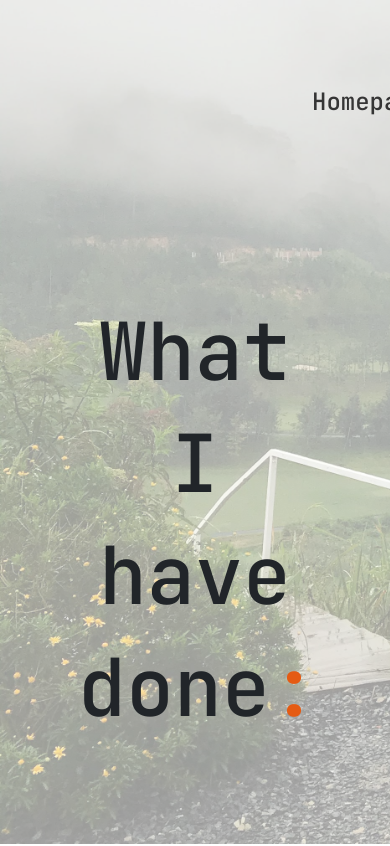
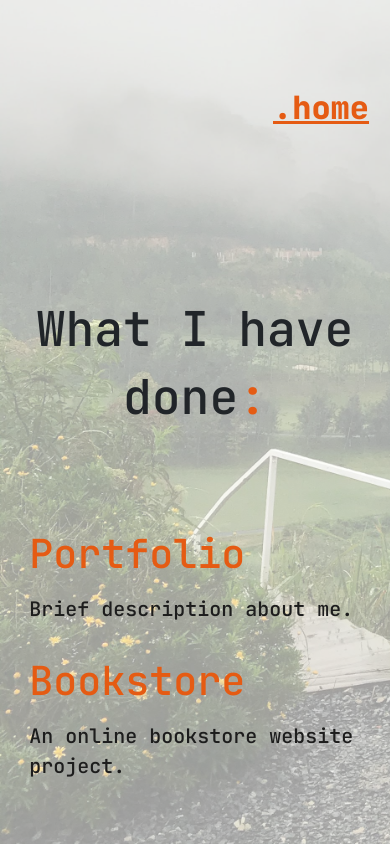
Before and after one commit to thienhieu215/portfolio, a React (Create React App) app: page /work in a window 390 px wide. Shown: the top 846 px of the page. Built offline with nearby package versions, Linux system fonts and the light colour scheme.

Commit message:
responsive design for pages

```diff
--- a/src/components/BackHomeBtn/BackHome.module.scss
+++ b/src/components/BackHomeBtn/BackHome.module.scss
@@ -3,23 +3,33 @@
   .logoInner {
     position: fixed;
     top: 10%;
+    @media only screen and (max-width: 426px) {
+      left: 70%;
+    }
     z-index: 999;
-    font-size: 1.5em;
+    font-size: 2em;
     a {
-      text-decoration: none;
-      // font-size: 1.5em;
+      text-decoration: underline;
       font-family: "JetBrains Mono", monospace;
-      color: #353535;
+      font-weight: 800;
+      color: #e55b13;
     }
     .labelHomepage::before {
       content: "";
     }
-    .labelHomepage:hover::before {
-      content: "back to ";
-      font-size: 0.75em;
+    @media only screen and (min-width: 425px) {
+      .labelHomepage:hover::before {
+        content: "back to ";
+        font-size: 0.75em;
+      }
+      .labelHomepage::after {
+        content: "Homepage.";
+      }
     }
-    .labelHomepage::after {
-      content: "Homepage.";
+    @media only screen and (max-width: 426px) {
+      .labelHomepage::after {
+        content: ".home";
+      }
     }
     .animation {
       animation-duration: 0.6s;
@@ -38,7 +48,7 @@
       transition-delay: 0s;
     }
     .hover:hover {
-      color: #E55B13;
+      color: #e55b13;
     }
   }
 }
--- a/src/components/ScrollTopBtn/ScrollTop.module.scss
+++ b/src/components/ScrollTopBtn/ScrollTop.module.scss
@@ -1,6 +1,9 @@
 .btn {
   position: fixed;
   bottom: 30px;
+  @media only screen and (max-width: 426px) {
+    right: 30px;
+  }
   right: 60px;
   background: black;
   color: whitesmoke;
--- a/src/pages/About.tsx
+++ b/src/pages/About.tsx
@@ -8,7 +8,7 @@ import HomeBtn from '../components/BackHomeBtn/BackHome'
 const About = () => {
 
   return (
-    <div className={style.about}>
+    <div className={style.page}>
       <div className={style.maxWidth}>
         <HomeBtn />
         <div className={style.topBottomMargin}>
--- a/src/pages/Contact.tsx
+++ b/src/pages/Contact.tsx
@@ -10,7 +10,7 @@ import HomeBtn from '../components/BackHomeBtn/BackHome'
 const Contact = () => {
 
   return (
-    <div className={style.contact}>
+    <div className={style.page}>
       <div className={style.maxWidth}>
         <HomeBtn />
         <div className={style.topBottomMargin}>
--- a/src/pages/Page.module.scss
+++ b/src/pages/Page.module.scss
@@ -17,7 +17,7 @@
     }
     .labelHello:hover::after {
       content: "About";
-      color: #E55B13;
+      color: #e55b13;
     }
     .labelHello::after {
       content: "Hello.";
@@ -25,7 +25,7 @@
     }
     .labeliam:hover::after {
       content: "Work";
-      color: #E55B13;
+      color: #e55b13;
     }
     .labeliam::after {
       content: "I am";
@@ -33,7 +33,7 @@
     }
     .labelName:hover::after {
       content: "Contact";
-      color: #E55B13;
+      color: #e55b13;
     }
     .labelName::after {
       content: "Hieu Ng";
@@ -63,7 +63,8 @@
   }
 }
 
-.about {
+@media only screen and (min-width: 425px) {
+  .page {
     width: 100%;
     overflow: hidden;
     .bgphoto {
@@ -107,86 +108,13 @@
           object-fit: cover;
         }
         .maxWidth70 {
+          margin-top: 35vh;
           max-width: 70%;
           margin-right: auto;
           margin-left: auto;
           text-align: left;
-        .fontLarge {
-          font-family: "JetBrains Mono", monospace;
-          font-weight: 500;
-          line-height: 200%;
-          font-size: 25px;
-          margin-bottom: 4vh;
-          color: #E55B13;
-        }
-        .text {
-          font-family: "JetBrains Mono", monospace;
-          font-weight: 500;
-          font-size: 20px;
-          line-height: 200%;
-          color: #1d1d1d;
-        }
-        .fontLarge a {
-          color: #E55B13;
-        }
-        .text a {
-          color: #E55B13;
-        }
-      }
-    }
-  }
-}
-
-.contact {
-  width: 100%;
-  overflow: hidden;
-  .bgphoto {
-    background-image: url(../files/dalat.jpg);
-    background-size: cover;
-    position: fixed;
-    top: 0;
-    right: 0;
-    bottom: 0;
-    left: 0%;
-    z-index: -9;
-    opacity: 0.4;
-  }
-  .maxWidth {
-    margin-right: auto;
-    margin-left: auto;
-    max-width: 60%;
-    .topBottomMargin {
-      margin-top: 35vh;
-      margin-bottom: 20vh;
-      .hideTextBlock {
-        position: relative;
-        display: block;
-        overflow: hidden;
-        .h2 {
-          font-family: "JetBrains Mono", monospace;
-          line-height: 140%;
-          font-size: 5em;
-        }
-      }
-      .img {
-        width: 100vw;
-        height: 90vh;
-        overflow: hidden;
-        margin: 30vh 0;
-      }
-      .img img {
-        width: 100%;
-        height: 100vh;
-        object-fit: cover;
-      }
-      .maxWidth70 {
-        max-width: 70%;
-        margin-top: 35vh;
-        margin-right: auto;
-        margin-left: auto;
-        text-align: left;
           .workBlock {
-          margin-top: 7.5%;
+            // margin-top: 7.5%;
             margin-bottom: 7.5%;
             a {
               text-decoration: none;
@@ -204,7 +132,7 @@
             }
             .projName:hover {
               font-size: 3.5em;
-            color: #E55B13;
+              color: #e55b13;
             }
             .projDesc {
               font-family: "JetBrains Mono", monospace;
@@ -217,17 +145,22 @@
             font-family: "JetBrains Mono", monospace;
             font-weight: 500;
             line-height: 200%;
-          font-size: 22px;
+            font-size: 25px;
             margin-bottom: 4vh;
-          color: #E55B13;
+            color: #e55b13;
           }
           .text {
-          text-align: center;
             font-family: "JetBrains Mono", monospace;
             font-weight: 500;
             font-size: 20px;
             line-height: 200%;
             color: #1d1d1d;
+          }
+          .fontLarge a {
+            color: #e55b13;
+          }
+          .text a {
+            color: #e55b13;
           }
           .icons {
             margin-top: 10%;
@@ -244,10 +177,126 @@
             }
             .icon:hover {
               font-size: 5em;
-            color: #E55B13;
+              color: #e55b13;
             }
           }
         }
       }
     }
   }
+}
+
+@media only screen and (max-width: 426px) {
+  .page {
+    width: 100%;
+    overflow: hidden;
+    .bgphoto {
+      background-image: url(../files/dalat.jpg);
+      background-size: cover;
+      position: fixed;
+      top: 0;
+      right: 0;
+      bottom: 0;
+      left: 0%;
+      z-index: -9;
+      opacity: 0.4;
+    }
+    .maxWidth {
+      margin-right: auto;
+      margin-left: auto;
+      max-width: 85%;
+      .topBottomMargin {
+        margin-top: 35vh;
+        margin-bottom: 20vh;
+        .hideTextBlock {
+          position: relative;
+          display: block;
+          overflow: hidden;
+          .h2 {
+            font-family: "JetBrains Mono", monospace;
+            line-height: 140%;
+            font-size: 3em;
+          }
+        }
+        .img {
+          width: 100vw;
+          height: 90vh;
+          overflow: hidden;
+          margin-top: 35vh;
+          margin-bottom: 15vh;
+        }
+        .img img {
+          width: 100%;
+          height: 100vh;
+          object-fit: cover;
+        }
+        .maxWidth70 {
+          margin-top: 10vh;
+          max-width: 100%;
+          margin-right: auto;
+          margin-left: auto;
+          text-align: left;
+          .workBlock {
+            margin-top: 7.5%;
+            margin-bottom: 7.5%;
+            a {
+              text-decoration: none;
+            }
+            .projName {
+              font-family: "JetBrains Mono", monospace;
+              font-weight: 500;
+              line-height: 160%;
+              font-size: 2.5em;
+              color: #e55b13;
+              transition-property: all;
+              transition-duration: 0.4s;
+              transition-timing-function: cubic-bezier(0.2, 0.6, 0.2, 1);
+              transition-delay: 0s;
+            }
+            .projDesc {
+              font-family: "JetBrains Mono", monospace;
+              font-size: 20px;
+              color: #1d1d1d;
+              font-weight: 500;
+            }
+          }
+          .fontLarge {
+            font-family: "JetBrains Mono", monospace;
+            font-weight: 500;
+            line-height: 200%;
+            font-size: 25px;
+            margin-bottom: 4vh;
+            color: #e55b13;
+          }
+          .text {
+            font-family: "JetBrains Mono", monospace;
+            font-weight: 500;
+            font-size: 20px;
+            line-height: 200%;
+            color: #1d1d1d;
+          }
+          .fontLarge a {
+            color: #e55b13;
+          }
+          .text a {
+            color: #e55b13;
+          }
+          .icons {
+            margin-top: 10%;
+            display: flex;
+            justify-content: space-around;
+            .icon {
+              color: #e55b13;
+              font-size: 2.5em;
+              cursor: pointer;
+              transition-property: all;
+              transition-duration: 0.4s;
+              transition-timing-function: cubic-bezier(0.2, 0.6, 0.2, 1);
+              transition-delay: 0s;
+            }
+          }
+        }
+      }
+    }
+  }
+}
--- a/src/pages/Works.tsx
+++ b/src/pages/Works.tsx
@@ -6,7 +6,7 @@ import HomeBtn from '../components/BackHomeBtn/BackHome'
 const Works = () => {
 
   return (
-    <div className={style.contact}>
+    <div className={style.page}>
       <div className={style.maxWidth}>
         <HomeBtn />
         <div className={style.topBottomMargin}>
```
Lines whose indentation alone changed are shown as unchanged.
